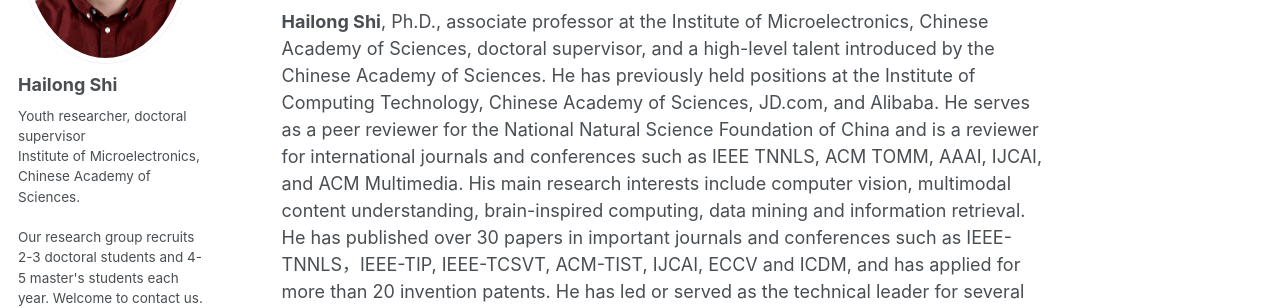
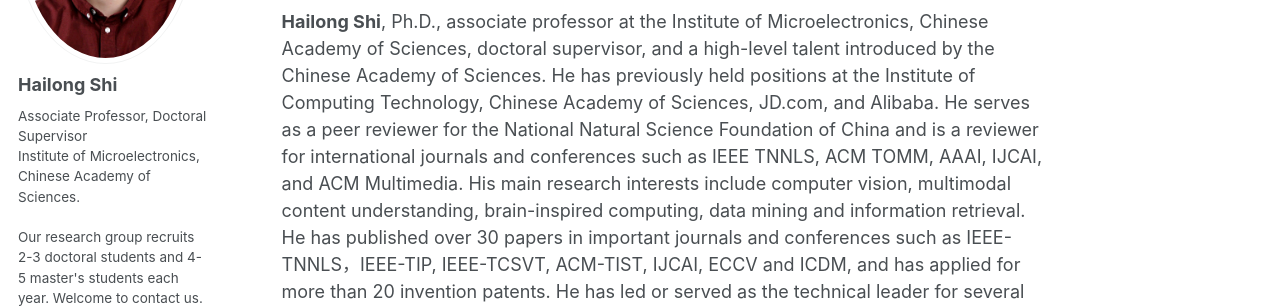
Before and after one commit to shihailong2023/shihailong2023.github.io, a Jekyll site: the page built from _pages/about.md, in a window 1280 px wide. Shown: the part 294-602 px from the top of the page. Built offline with Jekyll 4.4.1, drawn with Linux system fonts in a browser that asks for light colours.

Commit message:
Update _config.yml

```diff
--- a/_config.yml
+++ b/_config.yml
@@ -82,7 +82,7 @@ analytics:
 author:
   name             : "Hailong Shi"
   avatar           : "shihailong.jpg"
-  bio              : "Youth researcher, doctoral supervisor <br>
+  bio              : "Associate Professor, Doctoral Supervisor <br>
                       Institute of Microelectronics, Chinese Academy of Sciences. <br><br>
                       Our research group recruits 2-3 doctoral students and 4-5 master's students each year. Welcome to contact us.<br><br>
                       <b>Email: shihailong@ime.ac.cn</b><br><br>
```
